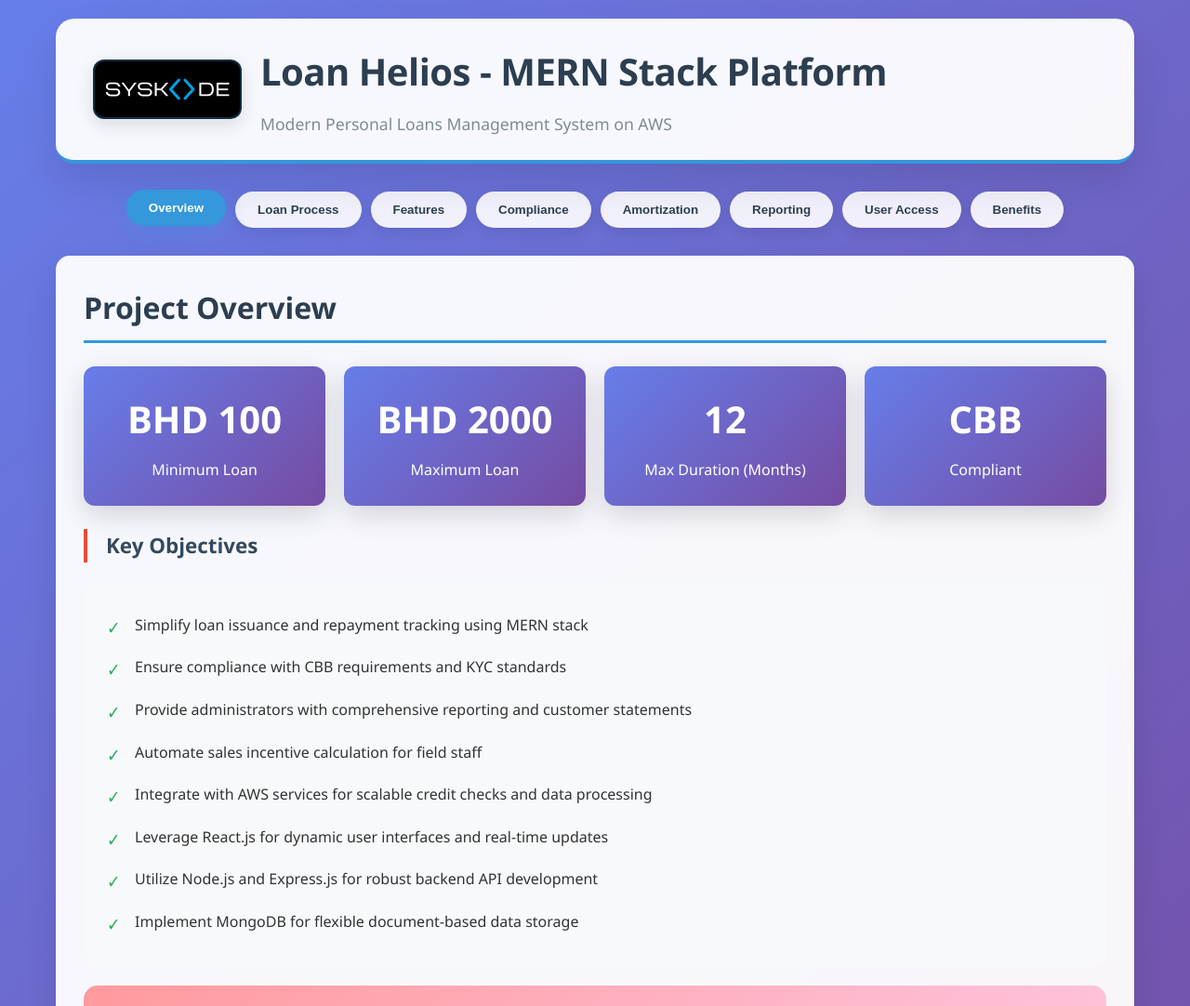
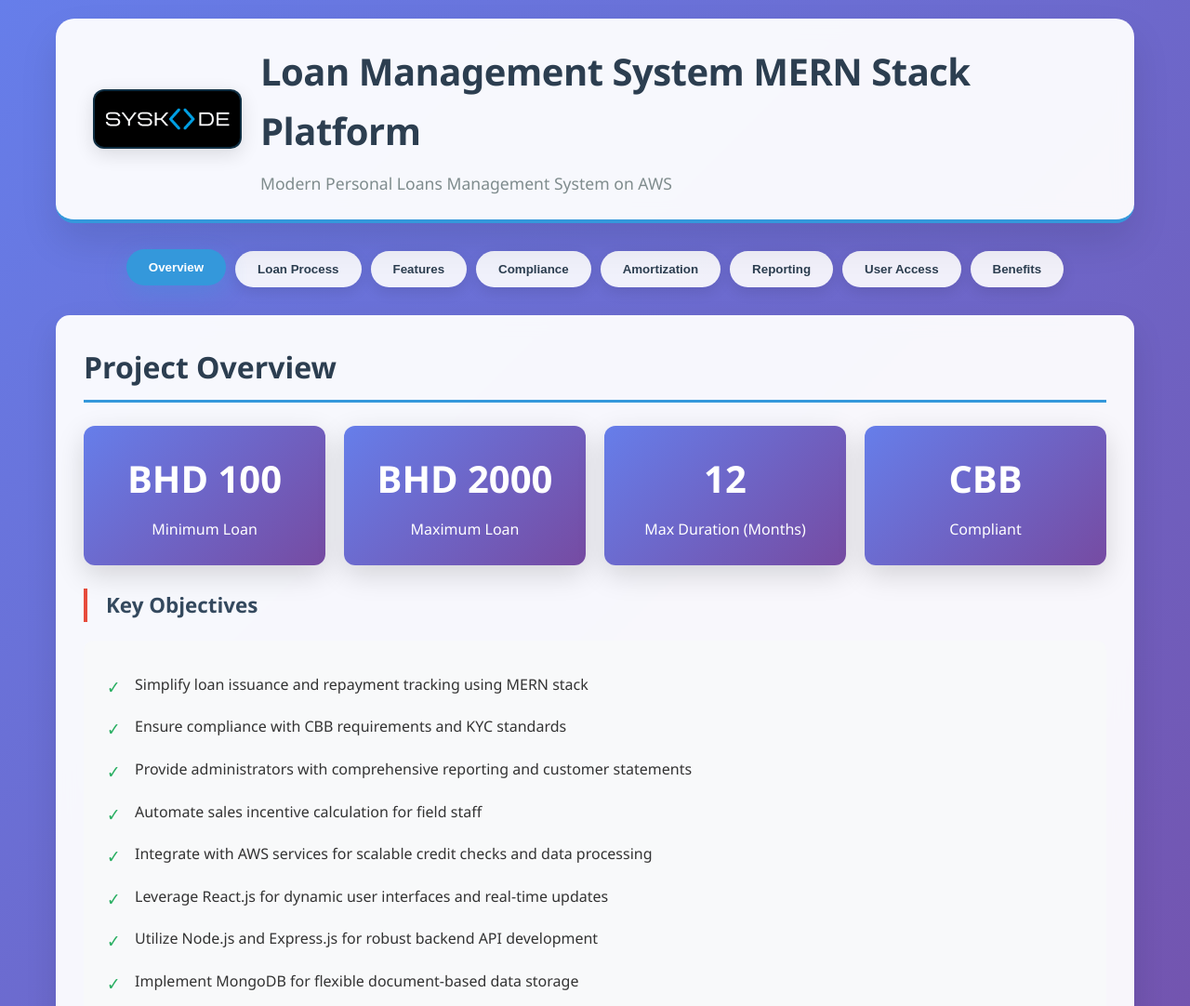
Before and after one commit to deepakkumar0818/Loan-Management-System, a plain HTML site: page index.html in a window 1280 px wide. Shown: the top 1082 px of the page at 93% size. Drawn offline with nearby package versions, Linux system fonts and the light colour scheme.

Commit message:
made changes

```diff
--- a/index.html
+++ b/index.html
@@ -3,7 +3,7 @@
 <head>
     <meta charset="UTF-8">
     <meta name="viewport" content="width=device-width, initial-scale=1.0">
-    <title>Loan Helios - MERN Stack Personal Loans Management System</title>
+    <title>Loan Management System MERN Stack Platform</title>
     <script src="https://cdn.jsdelivr.net/npm/chart.js"></script>
     <style>
         * {
@@ -439,6 +439,7 @@
         .amortization-table tr:hover {
             background: #e3f2fd;
         }
+made changes
 
         .summary-cards {
             display: grid;
@@ -886,9 +887,9 @@
     <div class="container">
         <div class="header">
             <div class="app-branding">
-                <img src="image.png" alt="Loan Helios Logo" class="logo">
+                <img src="image.png" alt="Loan Management System Logo" class="logo">
                 <div class="header-content">
-                    <h1 class="app-title">Loan Helios - MERN Stack Platform</h1>
+                    <h1 class="app-title">Loan Management System MERN Stack Platform</h1>
                     <p class="app-subtitle">Modern Personal Loans Management System on AWS</p>
                 </div>
             </div>
```
